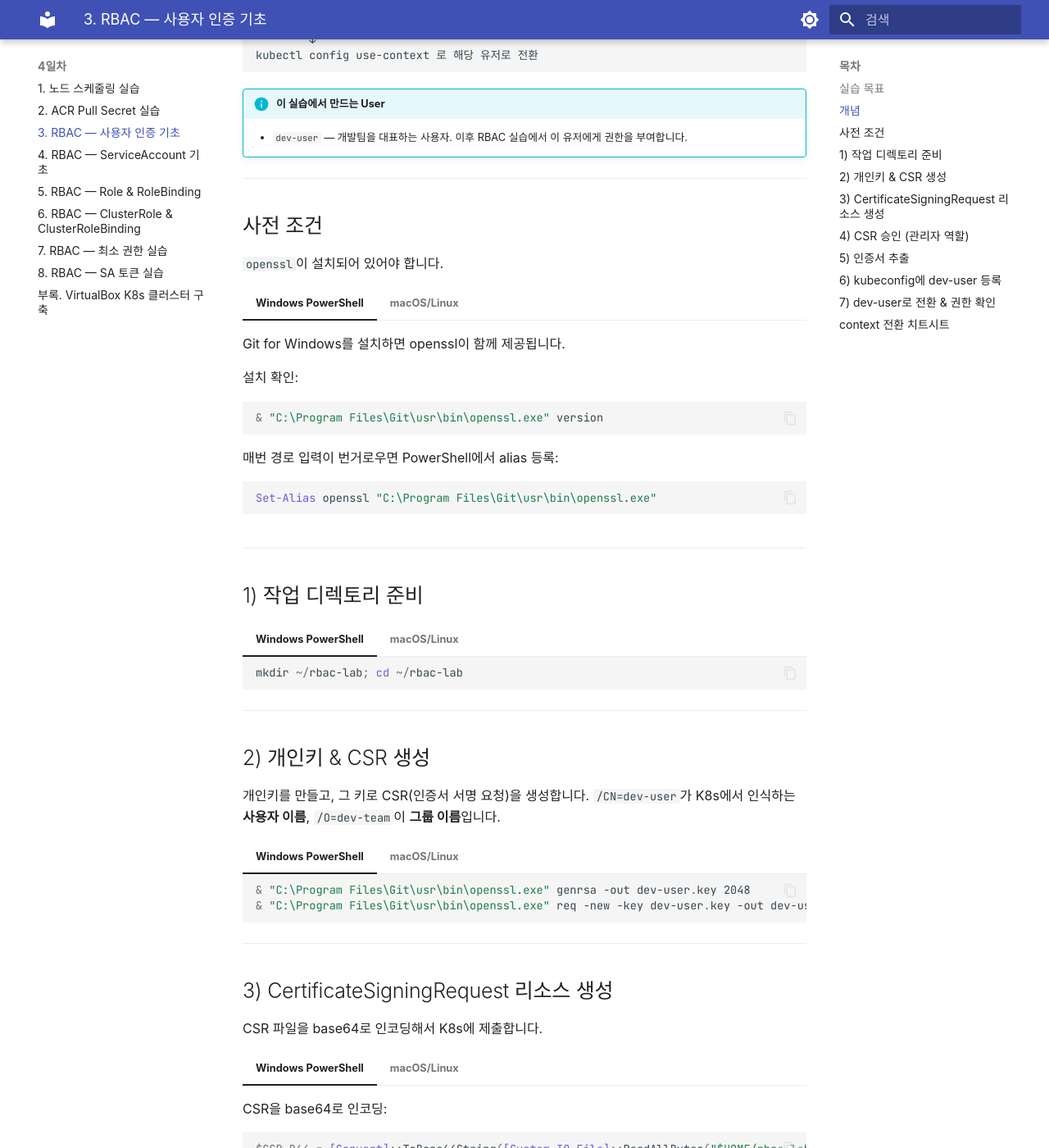
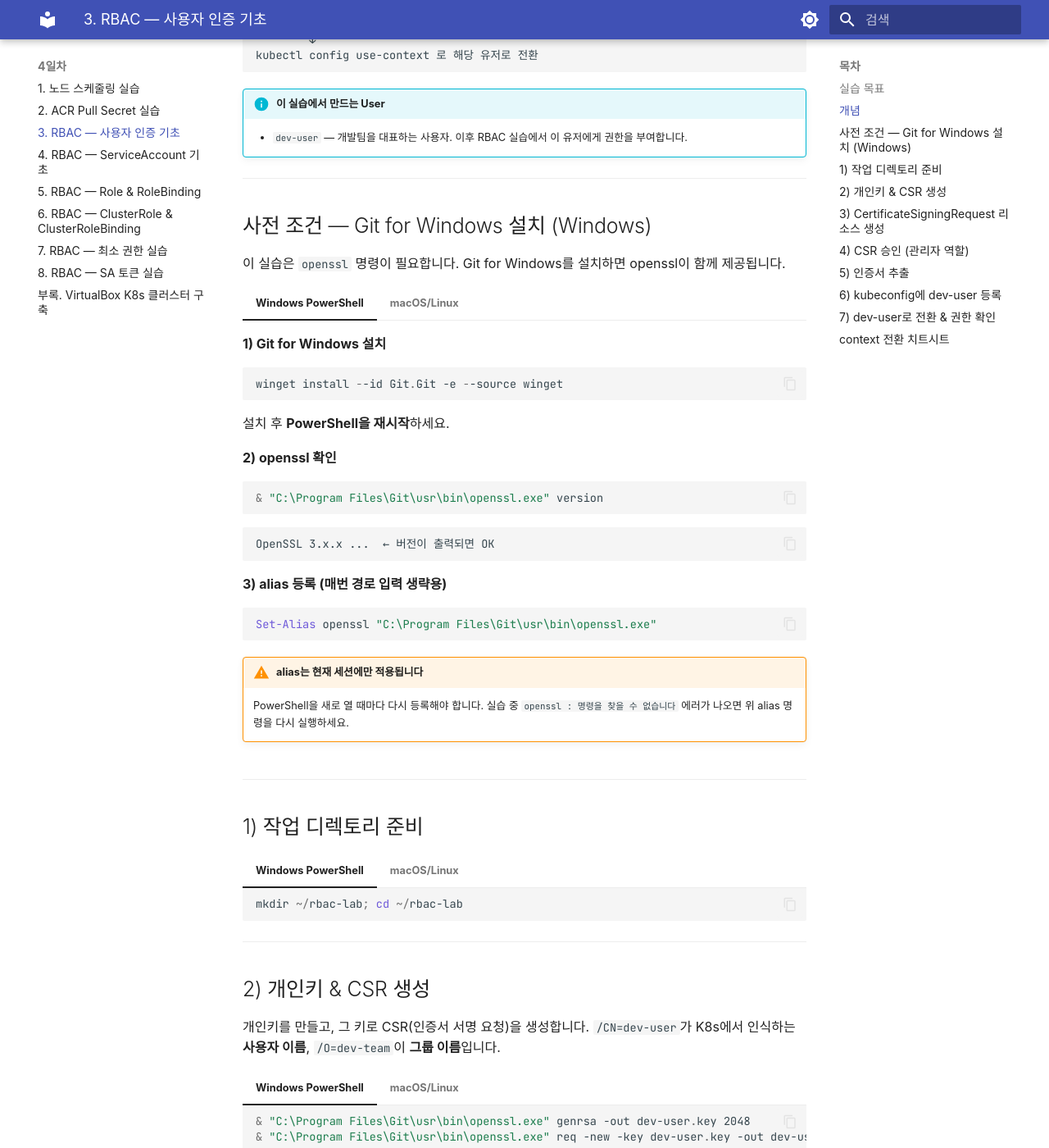
Before and after one commit to skilleat-labs/k8s-for-4days, an MkDocs documentation site: the page built from docs/day4/rbac-00-user.md, in a window 1280 px wide and 1400 px high, scrolled down 660 px. Shown: the whole window at 82% size. Built offline with MkDocs 1.6.1 and Material for MkDocs 9.7.7, drawn with Linux system fonts in a browser that asks for light colours; some web fonts are replaced.

Commit message:
Add Git for Windows install guide to RBAC user lab prerequisite

````diff
--- a/docs/day4/rbac-00-user.md
+++ b/docs/day4/rbac-00-user.md
@@ -30,23 +30,43 @@ kubectl config use-context 로 해당 유저로 전환
 
 ---
 
-## 사전 조건
+## 사전 조건 — Git for Windows 설치 (Windows)
 
-`openssl`이 설치되어 있어야 합니다.
+이 실습은 `openssl` 명령이 필요합니다. Git for Windows를 설치하면 openssl이 함께 제공됩니다.
 
 === "Windows PowerShell"
-    Git for Windows를 설치하면 openssl이 함께 제공됩니다.
 
-    설치 확인:
+    **1) Git for Windows 설치**
+
+    ```powershell
+    winget install --id Git.Git -e --source winget
+    ```
+
+    설치 후 **PowerShell을 재시작**하세요.
+
+    **2) openssl 확인**
+
     ```powershell
     & "C:\Program Files\Git\usr\bin\openssl.exe" version
     ```
 
-    매번 경로 입력이 번거로우면 PowerShell에서 alias 등록:
+    ```
+    OpenSSL 3.x.x ...  ← 버전이 출력되면 OK
+    ```
+
+    **3) alias 등록 (매번 경로 입력 생략용)**
+
     ```powershell
     Set-Alias openssl "C:\Program Files\Git\usr\bin\openssl.exe"
     ```
+
+    !!! warning "alias는 현재 세션에만 적용됩니다"
+        PowerShell을 새로 열 때마다 다시 등록해야 합니다.
+        실습 중 `openssl : 명령을 찾을 수 없습니다` 에러가 나오면 위 alias 명령을 다시 실행하세요.
+
 === "macOS/Linux"
+    openssl이 기본 설치되어 있습니다.
+
     ```bash
     openssl version
     ```
````
